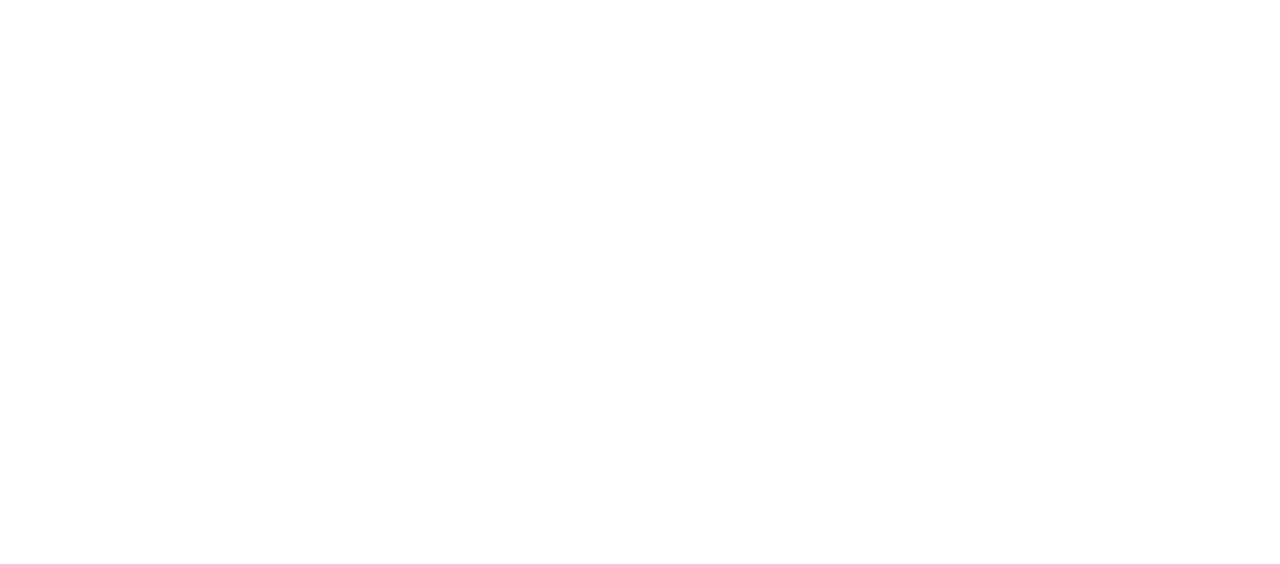
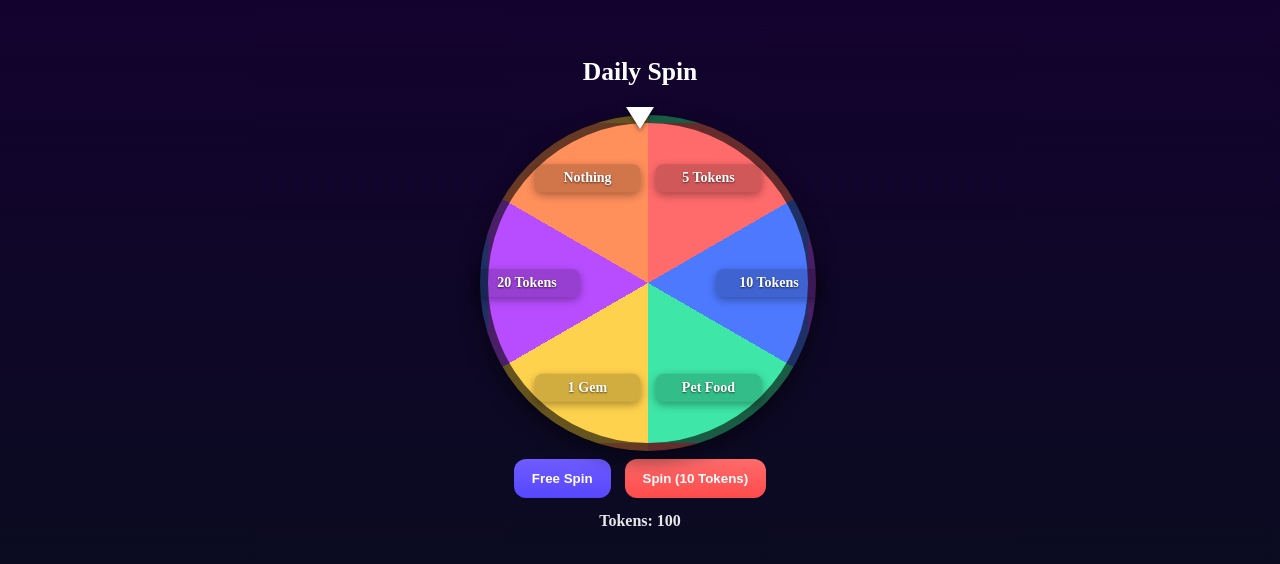
Before and after one commit to xx2301/OnePet, a React (Vite) app in the folder frontend/: page /Spin in a window 1280 px wide. Before the commit this address had no page. Shown: the top 564 px of the page. Built offline with nearby package versions, Linux system fonts and the light colour scheme.

Commit message:
Fix PetStats and wrote base code for spin

```diff
--- a/frontend/src/App.jsx
+++ b/frontend/src/App.jsx
@@ -4,6 +4,7 @@ import ConnectWallet from "./ConnectWallet";
 import HomePage from "./HomePage";
 import PetStats from "./PetStats";
 import Shop from "./Shop";
+import Spin from "./Spin";
 export default function App(){
   const [darkMode, setDarkMode] = useState(true);
   const [tokenBalance, setTokenBalance] = useState(100);
@@ -14,6 +15,7 @@ export default function App(){
       <Route path="/HomePage" element={<HomePage darkMode={darkMode} setDarkMode={setDarkMode} />}></Route>
       <Route path="/PetStats" element={<PetStats darkMode={darkMode} setDarkMode={setDarkMode} />}></Route>
       <Route path="/Shop" element={<Shop tokenBalance={tokenBalance} setTokenBalance={setTokenBalance} inventory={inventory} setInventory={setInventory}/>}></Route>
+      <Route path="/Spin" element={<Spin />}></Route>
     </Routes>
   );
 }
--- a/frontend/src/PetStats.jsx
+++ b/frontend/src/PetStats.jsx
@@ -3,7 +3,7 @@ import React, { useState } from "react";
 import Header from "./Header";
 import styles from "./PetStats.module.css";
 
-export default function PetStats({darkMode, setDarkMode}) {
+export default function PetStats({ darkMode, setDarkMode }) {
   const [stats, setStats] = useState([
     { text: 'Happiness', value: 50 },
     { text: 'Hunger', value: 30 },
@@ -13,27 +13,45 @@ export default function PetStats({darkMode, setDarkMode}) {
 
   //demo logic only
   const feed = () => {
-    setStats((s) => ({
-      ...s,
-      hunger: Math.min(s.hunger + 30, 100),
-      energy: Math.min(s.energy + 10, 100),
-    }));
+    setStats((s) =>
+      s.map((stat) => {
+        if (stat.text === "Hunger") {
+          return { ...stat, value: Math.min(stat.value + 30, 100) };
+        }
+        if (stat.text === "Energy") {
+          return { ...stat, value: Math.min(stat.value + 10, 100) };
+        }
+        return stat;
+      })
+    );
   };
 
   const play = () => {
-    setStats((s) => ({
-      ...s,
-      happiness: Math.min(s.happiness + 25, 100),
-      energy: Math.max(s.energy - 10, 0),
-    }));
+    setStats((s) =>
+      s.map((stat) => {
+        if (stat.text === "Happiness") {
+          return { ...stat, value: Math.min(stat.value + 25, 100) };
+        }
+        if (stat.text === "Energy") {
+          return { ...stat, value: Math.max(stat.value - 10, 0) };
+        }
+        return stat;
+      })
+    );
   };
 
   const sleep = () => {
-    setStats((s) => ({
-      ...s,
-      energy: 100,
-      happiness: Math.max(s.happiness - 10, 0),
-    }));
+    setStats((s) =>
+      s.map((stat) => {
+        if (stat.text === "Energy") {
+          return { ...stat, value: 100 };
+        }
+        if (stat.text === "Happiness") {
+          return { ...stat, value: Math.max(stat.value - 10, 0) };
+        }
+        return stat;
+      })
+    );
   };
 
   const [open, setOpen] = useState(false);
@@ -42,15 +60,14 @@ export default function PetStats({darkMode, setDarkMode}) {
       <Header darkMode={darkMode} setDarkMode={setDarkMode} />
       <div className={styles.container}>
         <div className={styles.petCard}>
-
           <div className={styles.petHeader}>
             <div>
-              <button style={{backgroundColor:"transparent", border:"none"}} onClick={()=>setOpen(!open)}>
+              <button style={{ backgroundColor: "transparent", border: "none" }} onClick={() => setOpen(!open)}>
                 <img src="/img/Hamburger_icon.png" width="30px"></img>
               </button>
-              <div className={open?styles.content:styles.hide}>
+              <div className={open ? styles.content : styles.hide}>
                 <Link to="/Shop">Shop</Link>
-                <Link>Daily Spin</Link>
+                <Link to="/Spin">Daily Spin</Link>
                 <Link>Battle</Link>
               </div>
             </div>
--- a/frontend/src/Spin.jsx
+++ b/frontend/src/Spin.jsx
@@ -0,0 +1,136 @@
+import React, { useEffect, useState } from "react";
+import styles from "./Spin.module.css";
+
+const rewards = [
+  "5 Tokens",
+  "10 Tokens",
+  "Pet Food",
+  "1 Gem",
+  "20 Tokens",
+  "Nothing",
+];
+
+export default function Spin() {
+  const [angle, setAngle] = useState(0);
+  const [spinning, setSpinning] = useState(false);
+  const [result, setResult] = useState(null);
+  const [freeSpinAvailable, setFreeSpinAvailable] = useState(false);
+  const [tokens, setTokens] = useState(100);
+
+  const sliceAngle = 360 / rewards.length;
+
+  useEffect(() => {
+    const last = localStorage.getItem("spin-last-date");
+    if (!last || last !== new Date().toDateString()) {
+      setFreeSpinAvailable(true);
+    } else {
+      setFreeSpinAvailable(false);
+    }
+  }, []);
+
+  const startSpin = (type = "free") => {
+    if (spinning) return;
+
+    if (type === "paid") {
+      const cost = 10;
+      if (tokens < cost) {
+        alert("Not enough tokens for a paid spin (cost: 10).");
+        return;
+      }
+      setTokens((t) => t - cost);
+    } else {
+      if (!freeSpinAvailable) {
+        alert("Free spin already used today.");
+        return;
+      }
+      setFreeSpinAvailable(false);
+      localStorage.setItem("spin-last-date", new Date().toDateString());
+    }
+
+    setSpinning(true);
+    setResult(null);
+
+    // pick random slice
+    const index = Math.floor(Math.random() * rewards.length);
+
+    // 6 full rotations (clockwise)
+    const baseSpins = 360 * 6;
+
+    // center of slice
+    const sliceCenter = index * sliceAngle + sliceAngle / 2;
+
+    // move sliceCenter to pointer (0°) in clockwise direction
+    const landedAngle = 360 - sliceCenter;
+
+    // negative = clockwise rotation
+    const finalAngle = (baseSpins + landedAngle);
+    setAngle(finalAngle);
+
+    // match transition duration in CSS (3.8s)
+    setTimeout(() => {
+      setSpinning(false);
+      setResult(rewards[index]);
+    }, 3800);
+  };
+
+  return (
+    <div className={styles.page}>
+      <h2 className={styles.title}>Daily Spin</h2>
+
+      <div className={styles.wheelArea}>
+        {/* pointer at top pointing DOWN */}
+        <div className={styles.pointer} />
+
+        {/* wheel -> background is conic-gradient for nice slice colors */}
+        <div
+          className={styles.wheel}
+          style={{ transform: `rotate(${angle}deg)` }}
+        >
+          {/* labels positioned absolutely around the wheel */}
+          {rewards.map((r, i) => {
+            const mid = i * sliceAngle + sliceAngle / 2;
+
+            return (
+              <div
+                key={i}
+                className={styles.labelWrap}
+                style={{ transform: `rotate(${mid}deg)` }}
+              >
+                <div
+                  className={styles.label}
+                  style={{ transform: `translate(-50%, -135px) rotate(${-mid}deg)` }}
+                >
+                  {r}
+                </div>
+              </div>
+            );
+          })}
+
+        </div>
+      </div>
+
+      <div className={styles.controls}>
+        <button
+          className={styles.freeBtn}
+          onClick={() => startSpin("free")}
+          disabled={spinning || !freeSpinAvailable}
+        >
+          {freeSpinAvailable ? "Free Spin" : "Free Spin Used"}
+        </button>
+
+        <button
+          className={styles.paidBtn}
+          onClick={() => startSpin("paid")}
+          disabled={spinning}
+        >
+          {spinning ? "Spinning..." : "Spin (10 Tokens)"}
+        </button>
+      </div>
+
+      <div className={styles.infoRow}>
+        <div className={styles.tokens}>Tokens: {tokens}</div>
+        {result && <div className={styles.result}>You won: {result} 🎉</div>}
+      </div>
+    </div>
+  );
+}
--- /dev/null
+++ b/frontend/src/Spin.module.css
@@ -0,0 +1,148 @@
+.page {
+  padding: 36px;
+  min-height: 100vh;
+  background: linear-gradient(180deg, #13022e 0%, #06101a 100%);
+  color: #fff;
+  display: flex;
+  flex-direction: column;
+  align-items: center;
+}
+
+.title {
+  margin-bottom: 18px;
+  font-size: 1.6rem;
+  font-weight: 700;
+}
+
+/* Wheel container area */
+.wheelArea {
+  position: relative;
+  width: 320px;
+  height: 320px;
+  margin: 10px 0 18px;
+}
+
+/* Pointer at the top pointing DOWN (triangle points downwards) */
+.pointer {
+  position: absolute;
+  top: -8px;
+  left: 50%;
+  transform: translateX(-50%);
+  width: 0;
+  height: 0;
+  border-left: 14px solid transparent;
+  border-right: 14px solid transparent;
+  border-top: 0;
+  border-top: 22px solid #ffffff; /* triangle pointing down */
+  z-index: 20;
+  filter: drop-shadow(0 2px 2px rgba(0,0,0,0.45));
+}
+
+/* Wheel itself: visual slices via conic-gradient */
+.wheel {
+  width: 100%;
+  height: 100%;
+  border-radius: 50%;
+  border: 8px solid rgba(0,0,0,0.6);
+  overflow: visible;
+  position: relative;
+  /* nice slice colors */
+  background: conic-gradient(
+    #ff6b6b 0deg 60deg,
+    #4d79ff 60deg 120deg,
+    #3ee6a7 120deg 180deg,
+    #ffd24d 180deg 240deg,
+    #b84dff 240deg 300deg,
+    #ff8f5b 300deg 360deg
+  );
+  transition: transform 3.8s cubic-bezier(.16,.84,.24,1);
+  box-shadow: 0 8px 20px rgba(0,0,0,0.5);
+}
+
+/* wrapper for each slice label (rotates to slice start) */
+.labelWrap {
+  position: absolute;
+  width: 100%;
+  height: 100%;
+  top: 0;
+  left: 0;
+  transform-origin: 50% 50%;
+  pointer-events: none; /* allow clicks through */
+}
+
+/* actual text label that is translated outward and counter-rotated */
+.label {
+  position: absolute;
+  left: 50%;
+  top: 50%;
+  transform-origin: center;
+  padding: 6px 10px;
+  font-size: 14px;
+  font-weight: 700;
+  color: #fff;
+  text-align: center;
+  background: rgba(0,0,0,0.18);
+  border-radius: 8px;
+  min-width: 86px;
+  /* give slight shadow for readability */
+  text-shadow: 0 1px 2px rgba(0,0,0,0.6);
+  box-shadow: 0 3px 8px rgba(0,0,0,0.35);
+}
+
+/* controls below the wheel */
+.controls {
+  display: flex;
+  gap: 14px;
+  margin-top: 6px;
+  align-items: center;
+}
+
+.freeBtn,
+.paidBtn {
+  padding: 12px 18px;
+  border-radius: 12px;
+  border: none;
+  font-weight: 700;
+  cursor: pointer;
+}
+
+.freeBtn {
+  background: linear-gradient(180deg,#6f5cff,#5647ff);
+  color: #fff;
+}
+
+.paidBtn {
+  background: linear-gradient(180deg,#ff6b6b,#ff4b4b);
+  color: #fff;
+}
+
+/* disabled state */
+.freeBtn:disabled,
+.paidBtn:disabled {
+  opacity: 0.55;
+  cursor: not-allowed;
+}
+
+/* info row */
+.infoRow {
+  margin-top: 14px;
+  display: flex;
+  gap: 20px;
+  align-items: center;
+}
+
+.tokens {
+  opacity: 0.9;
+  font-weight: 700;
+}
+
+.result {
+  color: #ffd86b;
+  font-weight: 800;
+}
+
+/* Responsive */
+@media (max-width: 420px) {
+  .wheelArea { width: 260px; height: 260px; }
+  .label { min-width: 70px; font-size: 13px; padding: 5px 8px; }
+}
--- /dev/null
+++ b/package.json
@@ -0,0 +1,5 @@
+{
+  "dependencies": {
+    "framer-motion": "^12.23.24"
+  }
+}
```
Also changed, not shown: 1 other file (tests, documents, lock files or other folders).
